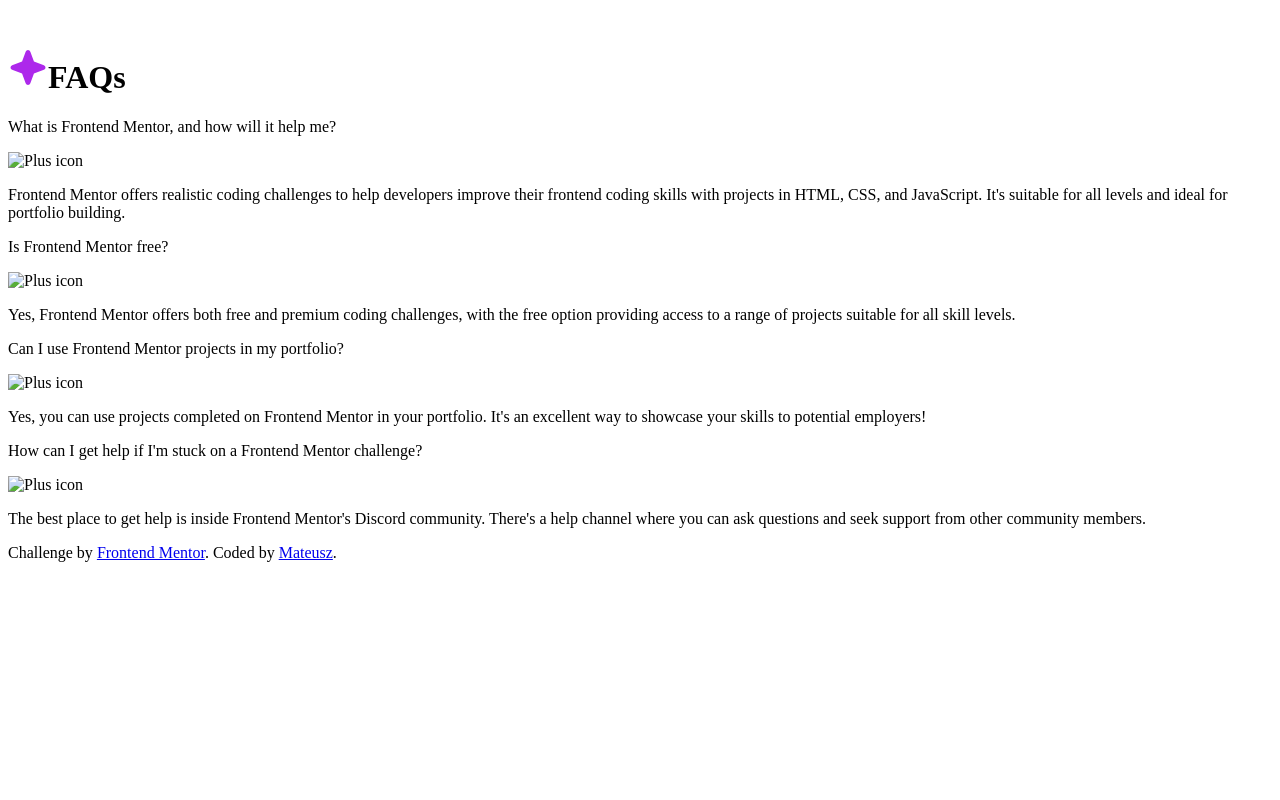
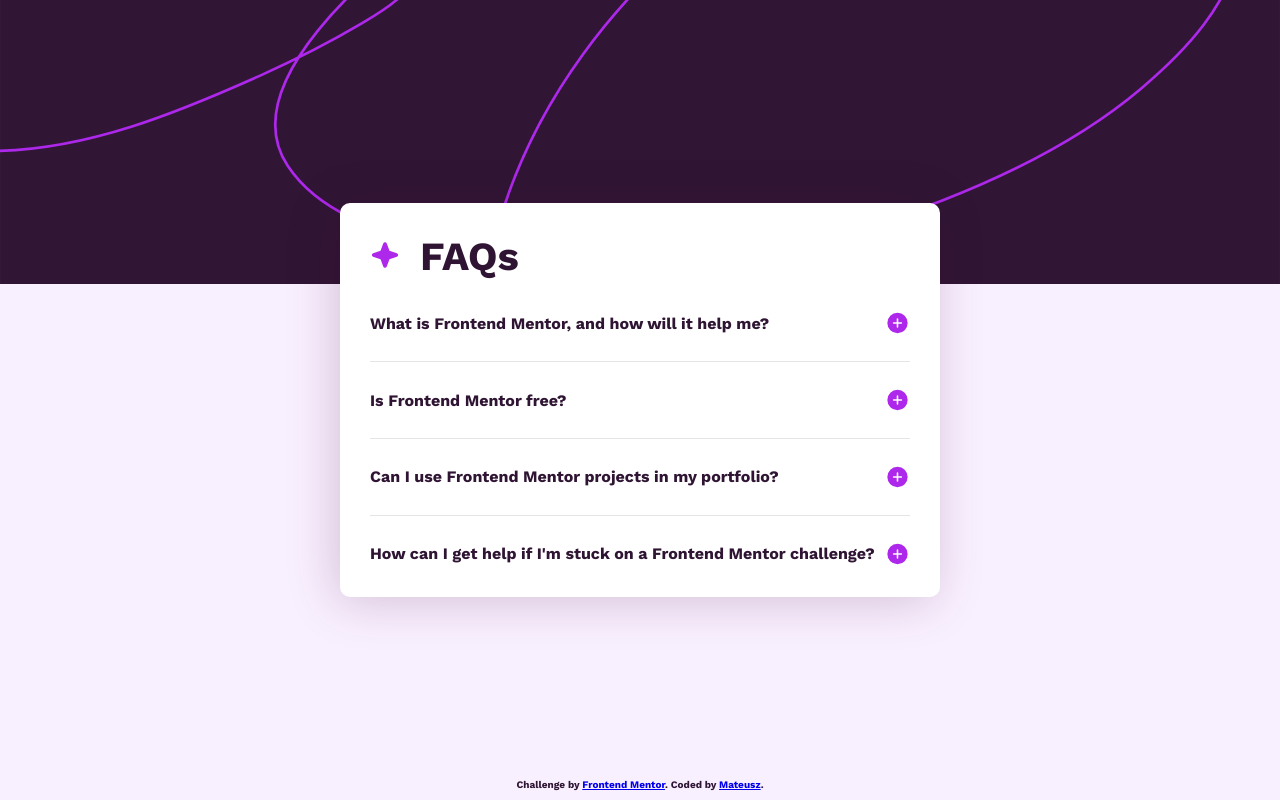
Before and after one commit to matsta92/faq-accordion, a plain HTML site: page index.html in a window 1280 px wide. Drawn offline with nearby package versions, Linux system fonts and the light colour scheme; files that its build step writes are made by us from their sources; the site is published under a folder, as on GitHub Pages, so addresses that start at the root find nothing.

Commit message:
update links

```diff
--- a/index.html
+++ b/index.html
@@ -10,11 +10,11 @@
   <link rel="preconnect" href="https://fonts.gstatic.com" crossorigin>
   <link href="https://fonts.googleapis.com/css2?family=Work+Sans:ital,wght@0,100..900;1,100..900&display=swap"
     rel="stylesheet">
-  <link rel="stylesheet" href="/css/style.css">
+  <link rel="stylesheet" href="./css/style.css">
 </head>
 
 <body>
-  <img class="bg-pattern-desktop" src="/assets/images/background-pattern-desktop.svg" alt="">
+  <img class="bg-pattern-desktop" src="./assets/images/background-pattern-desktop.svg" alt="">
   <div class="faq-card">
     <h1 class="faq-card__title"><span><img class="icon-star" src="./assets/images/icon-star.svg"></span>FAQs</h1>
 
@@ -22,7 +22,7 @@
 
       <div class="faq-card__question-block">
         <div class="faq-card__question">
-          <p class="bold">What is Frontend Mentor, and how will it help me?</p><img src="/assets/images/icon-plus.svg"
+          <p class="bold">What is Frontend Mentor, and how will it help me?</p><img src="./assets/images/icon-plus.svg"
             alt="Plus icon" class="toggle-icon">
         </div>
         <div class="faq-card__answer">
@@ -36,7 +36,7 @@
 
       <div class="faq-card__question-block">
         <div class="faq-card__question">
-          <p class="bold">Is Frontend Mentor free?</p><img src="/assets/images/icon-plus.svg" alt="Plus icon"
+          <p class="bold">Is Frontend Mentor free?</p><img src="./assets/images/icon-plus.svg" alt="Plus icon"
             class="toggle-icon">
         </div>
         <div class="faq-card__answer">
@@ -50,7 +50,7 @@
 
       <div class="faq-card__question-block">
         <div class="faq-card__question">
-          <p class="bold">Can I use Frontend Mentor projects in my portfolio?</p><img src="/assets/images/icon-plus.svg"
+          <p class="bold">Can I use Frontend Mentor projects in my portfolio?</p><img src="./assets/images/icon-plus.svg"
             alt="Plus icon" class="toggle-icon">
         </div>
         <div class="faq-card__answer">
@@ -65,7 +65,7 @@
       <div class="faq-card__question-block">
         <div class="faq-card__question">
           <p class="bold">How can I get help if I'm stuck on a Frontend Mentor challenge?</p><img
-            src="/assets/images/icon-plus.svg" alt="Plus icon" class="toggle-icon">
+            src="./assets/images/icon-plus.svg" alt="Plus icon" class="toggle-icon">
         </div>
         <div class="faq-card__answer">
           <p>The best place to get help is inside Frontend Mentor's Discord community. There's a
--- a/script.js
+++ b/script.js
@@ -8,10 +8,10 @@ faqs.forEach((faq) => {
 
 		if (answer.style.display === 'block') {
 			answer.style.display = 'none';
-			icon.src = 'assets/images/icon-plus.svg';
+			icon.src = './assets/images/icon-plus.svg';
 		} else {
 			answer.style.display = 'block';
-			icon.src = 'assets/images/icon-minus.svg';
+			icon.src = './assets/images/icon-minus.svg';
 		}
 	});
 });
```
